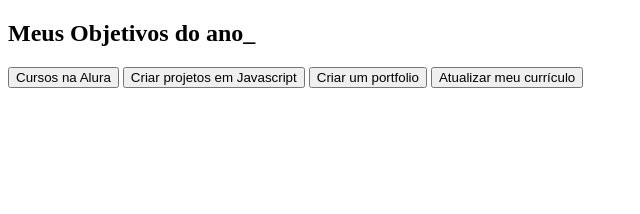
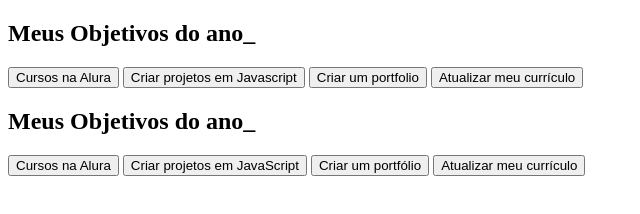
Before and after one commit to anapenteado/site-escolaa, a plain HTML site: page index.html in a window 1280 px wide. Shown: the whole page, without its empty margins (0-640 px from the left). Drawn offline with Linux system fonts and the light colour scheme.

Commit message:
Add files via upload

```diff
--- a/index.html
+++ b/index.html
@@ -17,7 +17,22 @@
  </div>
 </section>
 <body>
-
+    <section class="conteudo-principal"></section>
+    <h2 class="titulo-principal">Meus Objetivos do ano_</h2>
+    <div class="botoes">
+      <button class="botao">Cursos na Alura</button>
+      <button class="botao">Criar projetos em JavaScript</button>
+      <button class="botao">Criar um portfólio</button>
+      <button class="botao">Atualizar meu currículo</button>
+    </div>
+  </section>
 </body>
 
-<html></html>
+<html><html lang="pt-br">
+    <head>
+      <meta charset="UTF-8">
+      <meta name="viewport" content="width=device-width, initial-scale=1.0">
+      <title>Meus objetivos do ano</title>
+        <link rel="stylesheet" href="style.css">
+    </head>
+    </html>
```
